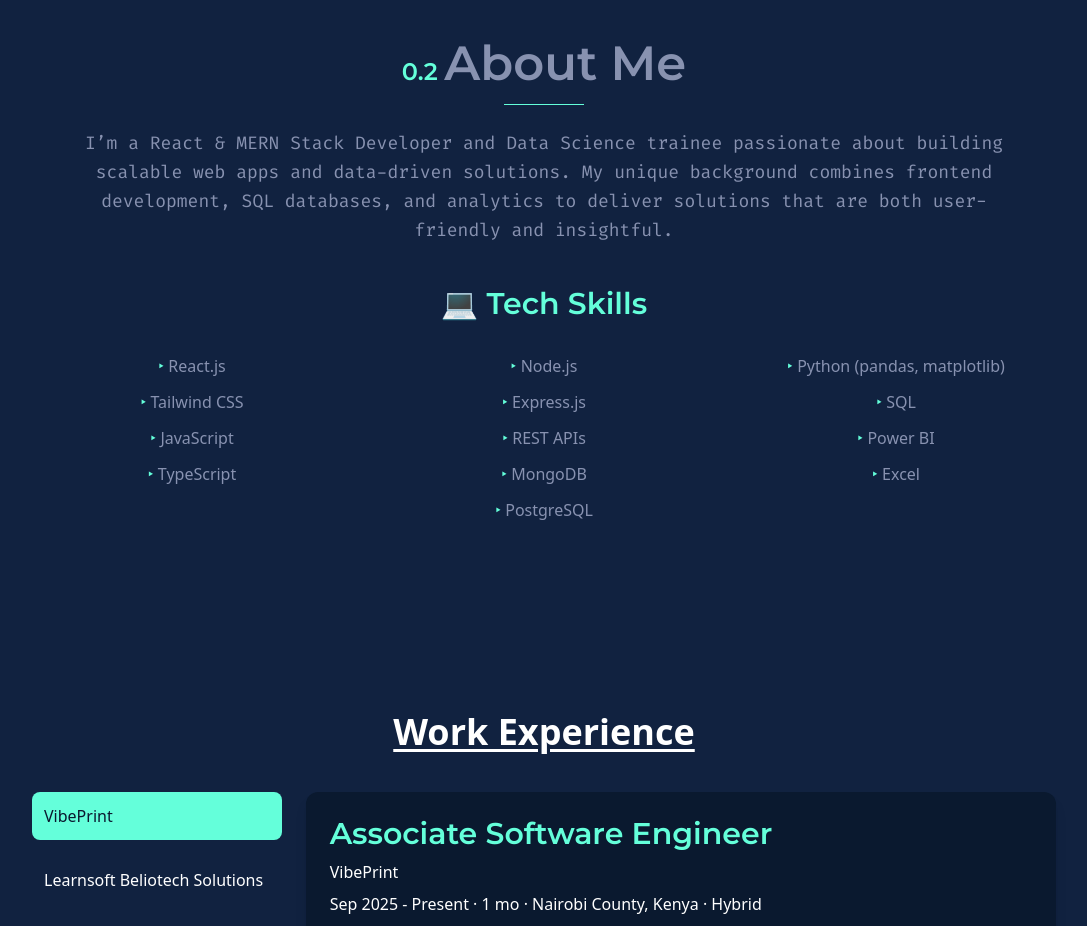
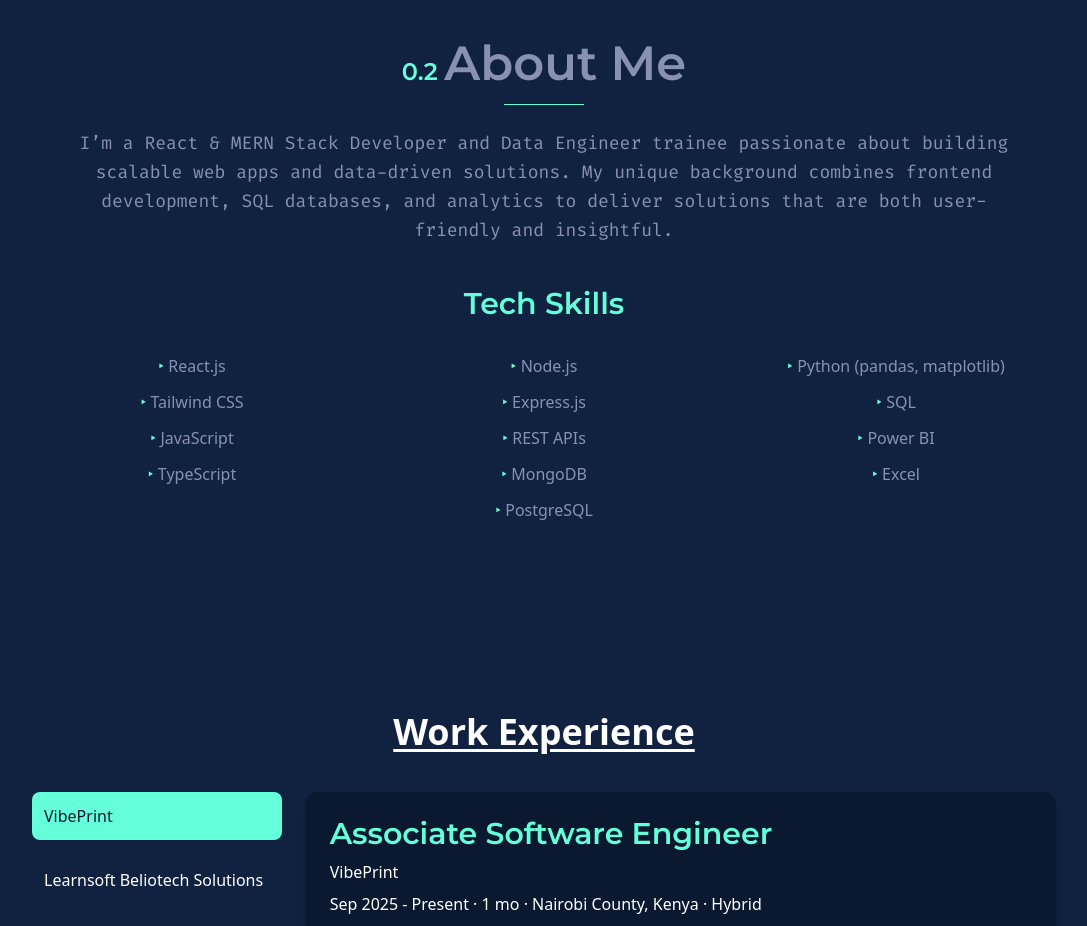
Before and after one commit to kevmongare/KevinMongare, a React (Vite) app: page / in a window 1280 px wide. Shown: the part 920-1846 px from the top of the page, without its empty margins (96-1183 px from the left). Built offline with nearby package versions, Linux system fonts and the light colour scheme.

Commit message:
update: update on the about me section

```diff
--- a/src/components/Menu.tsx
+++ b/src/components/Menu.tsx
@@ -1,3 +1,5 @@
+/* The above code is a React component called `Menu` that serves as a navigation menu for a website.
+Here is a breakdown of what the code is doing: */
 import { useState, useEffect } from 'react';
 import MenuList from '../data/Menu';
 import { FaGithub, FaLinkedin, FaTwitter } from "react-icons/fa";
--- a/src/components/card.tsx
+++ b/src/components/card.tsx
@@ -1,3 +1,5 @@
+/* This code snippet is defining a React functional component called `Card` that represents a card
+component with customizable properties. */
 import React from "react";
 import { FaExternalLinkAlt } from "react-icons/fa";
 
--- a/src/pages/LandingPage/Components/Hero.tsx
+++ b/src/pages/LandingPage/Components/Hero.tsx
@@ -1,3 +1,7 @@
+/**
+ * The Hero component in this TypeScript React code displays information about me, including
+ * his name, job titles, and a button to download his CV.
+ */
 import { ReactTyped } from "react-typed";
 import Button from "../../../components/button";
 
--- a/src/pages/LandingPage/Components/about-me.tsx
+++ b/src/pages/LandingPage/Components/about-me.tsx
@@ -2,7 +2,7 @@ import TechStack from '../../../data/tech-stack'
 
 const About = 'About Me'
 const Aboutme =
-  'I’m a React & MERN Stack Developer and Data Science trainee passionate about building scalable web apps and data-driven solutions. My unique background combines frontend development, SQL databases, and analytics to deliver solutions that are both user-friendly and insightful.'
+  'I’m a React & MERN Stack Developer and Data Engineer trainee passionate about building scalable web apps and data-driven solutions. My unique background combines frontend development, SQL databases, and analytics to deliver solutions that are both user-friendly and insightful.'
 
 const AboutMe = () => {
   return (
@@ -26,7 +26,7 @@ const AboutMe = () => {
         {/* Tech Skills */}
         <div className="mx-auto max-w-6xl">
           <h2 className="text-green-bright font-heading text-2xl sm:text-3xl mb-8">
-            💻 Tech Skills
+            Tech Skills
           </h2>
 
           {/* Responsive Grid */}
```
Also changed, not shown: src/App.tsx (+9 -0 lines), src/components/button.tsx (+11 -0 lines).
